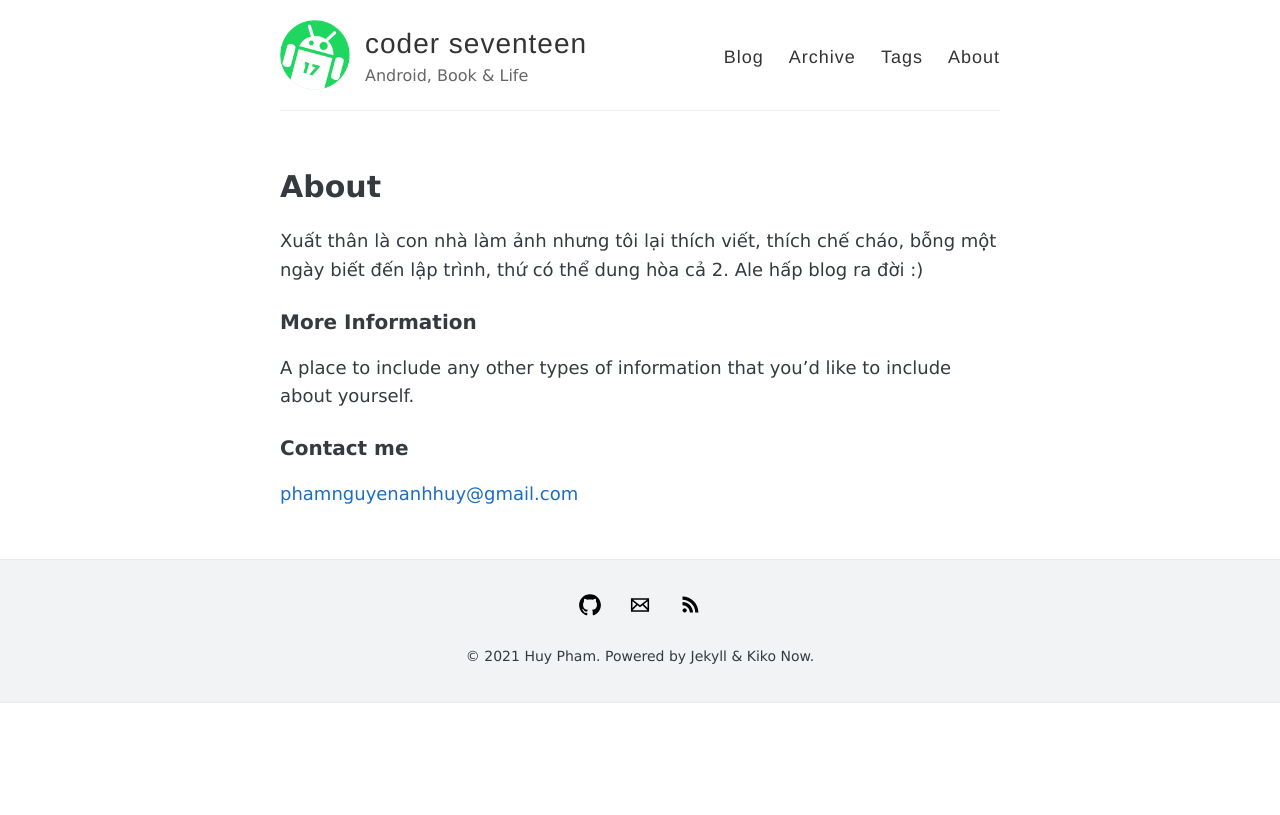
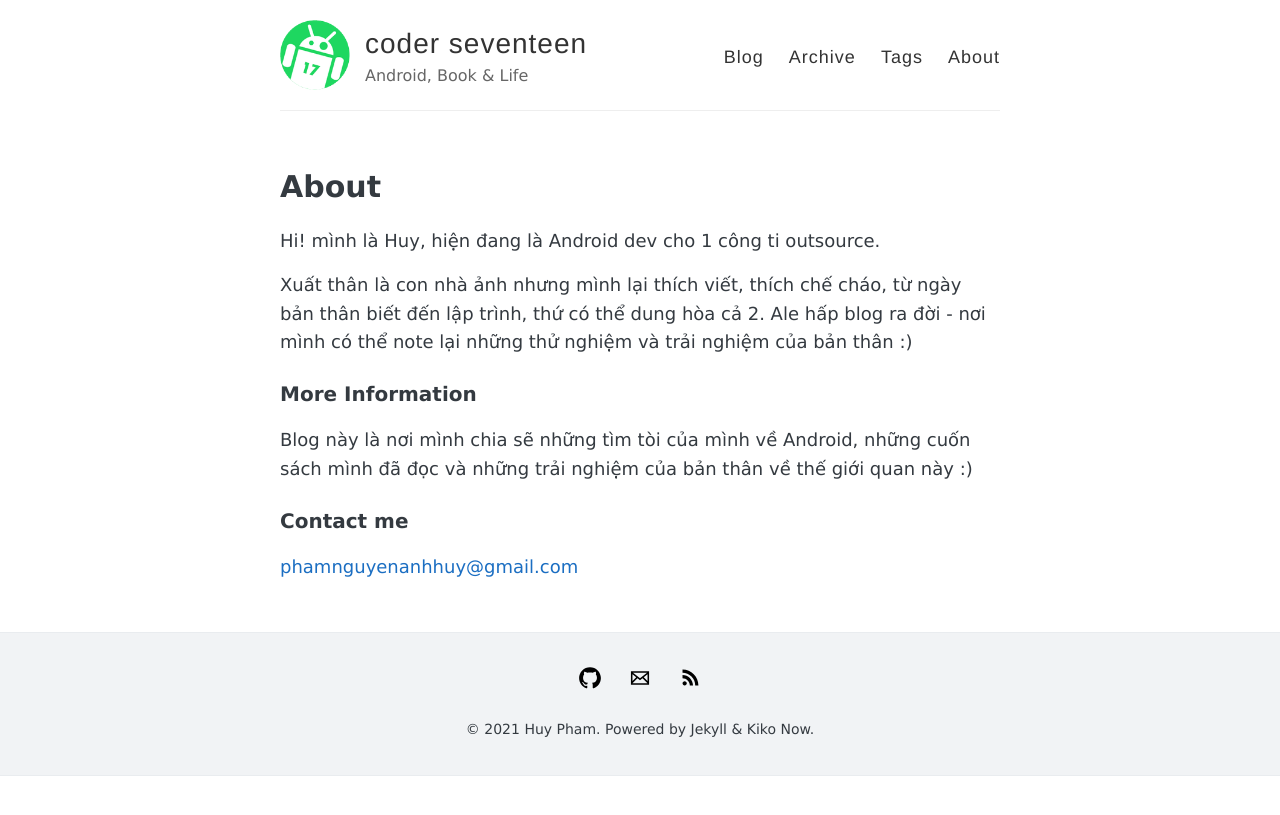
Before and after one commit to coder7eeN/coder7eeN.github.io, a Jekyll site: the page built from about.md, in a window 1280 px wide. Shown: the top 815 px of the page. Built offline with Jekyll 4.4.1, drawn with Linux system fonts in a browser that asks for light colours.

Commit message:
chore: modify about

```diff
--- a/_config.yml
+++ b/_config.yml
@@ -111,5 +111,6 @@ exclude:
   - README.md
   - CNAME
 
+# Hide the contant tag in rss
 feed:
   excerpt_only: true
--- a/about.md
+++ b/about.md
@@ -4,11 +4,13 @@ title: About
 permalink: /about/
 ---
 
-Xuất thân là con nhà làm ảnh nhưng tôi lại thích viết, thích chế cháo, bỗng một ngày biết đến lập trình, thứ có thể dung hòa cả 2. Ale hấp blog ra đời :)
+Hi! mình là Huy, hiện đang là Android dev cho 1 công ti outsource.
+
+Xuất thân là con nhà ảnh nhưng mình lại thích viết, thích chế cháo, từ ngày bản thân biết đến lập trình, thứ có thể dung hòa cả 2. Ale hấp blog ra đời - nơi mình có thể note lại những thử nghiệm và trải nghiệm của bản thân :)
 
 ### More Information
 
-A place to include any other types of information that you'd like to include about yourself.
+Blog này là nơi mình chia sẽ những tìm tòi của mình về Android, những cuốn sách mình đã đọc và những trải nghiệm của bản thân về thế giới quan này :)
 
 ### Contact me
 
```
